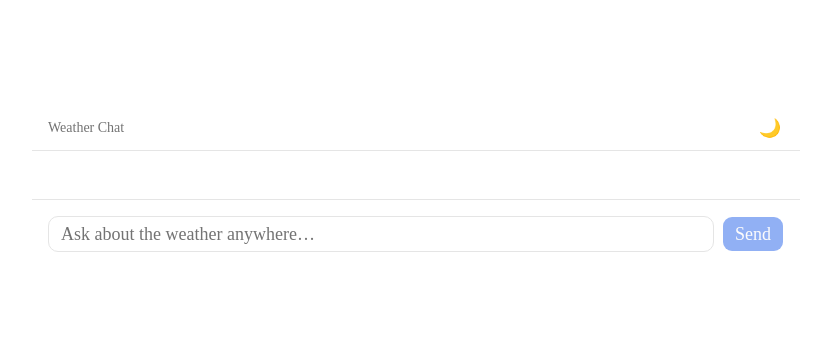
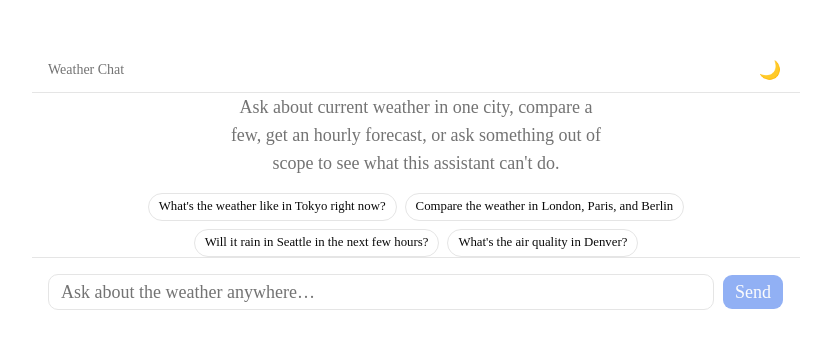
Before and after one commit to toksana/generative-ui-weather-agent, a Next.js app: page / in a window 1280 px wide. Shown: the part 213-562 px from the top of the page, without its empty margins (224-1055 px from the left). Built offline with nearby package versions, Linux system fonts and the light colour scheme.

Commit message:
feat: add seeded prompts and empty state
SuggestedPrompts updates

```diff
--- /dev/null
+++ b/src/components/chat/suggested-prompts.tsx
@@ -0,0 +1,24 @@
+import { Chip } from '@/components/ui/chip';
+
+interface SuggestedPromptsProps {
+  onSelectPrompt: (prompt: string) => void;
+}
+
+const SUGGESTED_PROMPTS = [
+  "What's the weather like in Tokyo right now?",
+  'Compare the weather in London, Paris, and Berlin',
+  'Will it rain in Seattle in the next few hours?',
+  "What's the air quality in Denver?",
+];
+
+export function SuggestedPrompts({ onSelectPrompt }: SuggestedPromptsProps) {
+  return (
+    <div className="flex flex-wrap justify-center gap-2">
+      {SUGGESTED_PROMPTS.map((prompt) => (
+        <Chip key={prompt} type="button" onClick={() => onSelectPrompt(prompt)}>
+          {prompt}
+        </Chip>
+      ))}
+    </div>
+  );
+}
--- a/src/components/chat/weather-chat.tsx
+++ b/src/components/chat/weather-chat.tsx
@@ -10,6 +10,7 @@ import type { GuardReason } from '@/lib/types';
 import { Composer } from './composer';
 import { MessageList } from './message-list';
 import { parseGuardReason, RateLimitNotice } from './rate-limit-notice';
+import { SuggestedPrompts } from './suggested-prompts';
 
 export function WeatherChat() {
   const [guardReason, setGuardReason] = useState<GuardReason | null>(null);
@@ -29,7 +30,17 @@ export function WeatherChat() {
         <span className="text-sm font-medium text-muted-foreground">Weather Chat</span>
         <ThemeToggle />
       </header>
-      <MessageList messages={messages} onSuggestedPrompt={handleSubmit} />
+      {messages.length === 0 ? (
+        <div className="flex flex-1 flex-col items-center justify-center gap-4 px-4 text-center">
+          <p className="max-w-sm text-base text-muted-foreground md:text-lg">
+            Ask about current weather in one city, compare a few, get an hourly forecast, or ask something out of
+            scope to see what this assistant can&apos;t do.
+          </p>
+          <SuggestedPrompts onSelectPrompt={handleSubmit} />
+        </div>
+      ) : (
+        <MessageList messages={messages} onSuggestedPrompt={handleSubmit} />
+      )}
       {guardReason && (
         <div className="px-4 pb-2">
           <RateLimitNotice reason={guardReason} />
```
Also changed, not shown: 1 other file (tests, documents, lock files or other folders).
